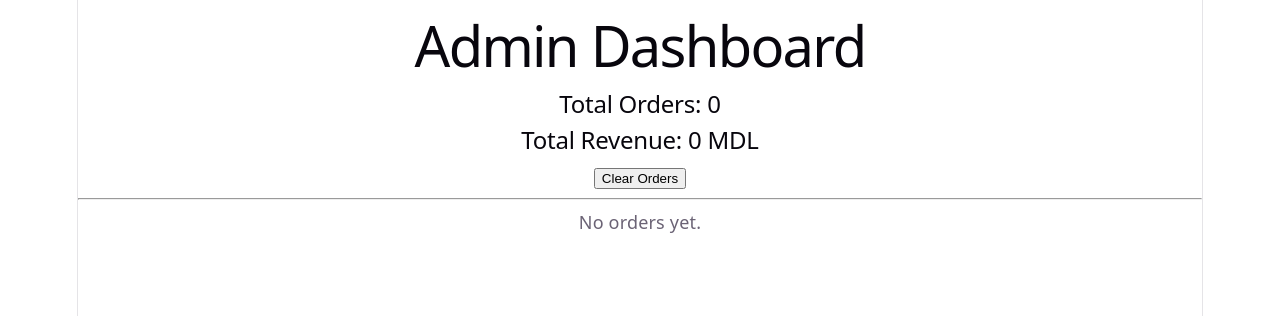
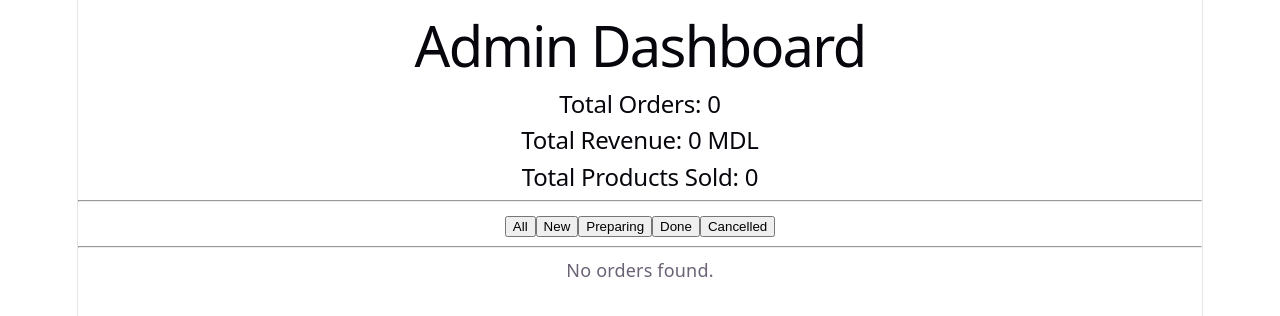
Before and after one commit to CosmaK-47/hom-caffee-lab6, a React (Vite) app: page / in a window 1280 px wide. Shown: the top 316 px of the page. Built offline with nearby package versions, Linux system fonts and the light colour scheme.

Commit message:
Add advanced dashboard with filters and statistics

```diff
--- a/src/pages/Dashboard.jsx
+++ b/src/pages/Dashboard.jsx
@@ -2,6 +2,7 @@ import { useState, useEffect } from "react";
 
 export default function Dashboard() {
   const [orders, setOrders] = useState([]);
+  const [filter, setFilter] = useState("all");
 
   useEffect(() => {
     const savedOrders = JSON.parse(localStorage.getItem("orders")) || [];
@@ -17,28 +18,68 @@ export default function Dashboard() {
     localStorage.setItem("orders", JSON.stringify(updatedOrders));
   };
 
-  const clearOrders = () => {
-    localStorage.removeItem("orders");
-    setOrders([]);
-  };
+  const filteredOrders =
+    filter === "all"
+      ? orders
+      : orders.filter((order) => order.status === filter);
 
-  const totalRevenue = orders.reduce((sum, order) => sum + order.total, 0);
+  const totalRevenue = filteredOrders.reduce(
+    (sum, order) => sum + order.total,
+    0
+  );
+
+  // 🔥 STATISTICS
+  const productStats = {};
+
+  orders.forEach((order) => {
+    order.items.forEach((item) => {
+      if (!productStats[item.name]) {
+        productStats[item.name] = 0;
+      }
+      productStats[item.name] += item.quantity;
+    });
+  });
+
+  const mostOrdered = Object.entries(productStats).sort(
+    (a, b) => b[1] - a[1]
+  )[0];
+
+  const totalProductsSold = Object.values(productStats).reduce(
+    (sum, val) => sum + val,
+    0
+  );
 
   return (
     <div>
       <h1>Admin Dashboard</h1>
 
-      <h2>Total Orders: {orders.length}</h2>
+      <h2>Total Orders: {filteredOrders.length}</h2>
       <h2>Total Revenue: {totalRevenue} MDL</h2>
+      <h2>Total Products Sold: {totalProductsSold}</h2>
 
-      <button onClick={clearOrders}>Clear Orders</button>
+      {mostOrdered && (
+        <h2>
+          Most Ordered Product: {mostOrdered[0]} ({mostOrdered[1]} pcs)
+        </h2>
+      )}
 
       <hr />
 
-      {orders.length === 0 ? (
-        <p>No orders yet.</p>
+      {/* 🔥 FILTER */}
+      <div>
+        <button onClick={() => setFilter("all")}>All</button>
+        <button onClick={() => setFilter("new")}>New</button>
+        <button onClick={() => setFilter("preparing")}>Preparing</button>
+        <button onClick={() => setFilter("done")}>Done</button>
+        <button onClick={() => setFilter("cancelled")}>Cancelled</button>
+      </div>
+
+      <hr />
+
+      {filteredOrders.length === 0 ? (
+        <p>No orders found.</p>
       ) : (
-        orders.map((order) => (
+        filteredOrders.map((order) => (
           <div key={order.id} style={{ border: "1px solid gray", margin: "10px", padding: "10px" }}>
             <h3>Order ID: {order.id}</h3>
 
@@ -58,6 +99,7 @@ export default function Dashboard() {
                 <option value="new">New</option>
                 <option value="preparing">Preparing</option>
                 <option value="done">Done</option>
+                <option value="cancelled">Cancelled</option>
               </select>
             </p>
 
```
